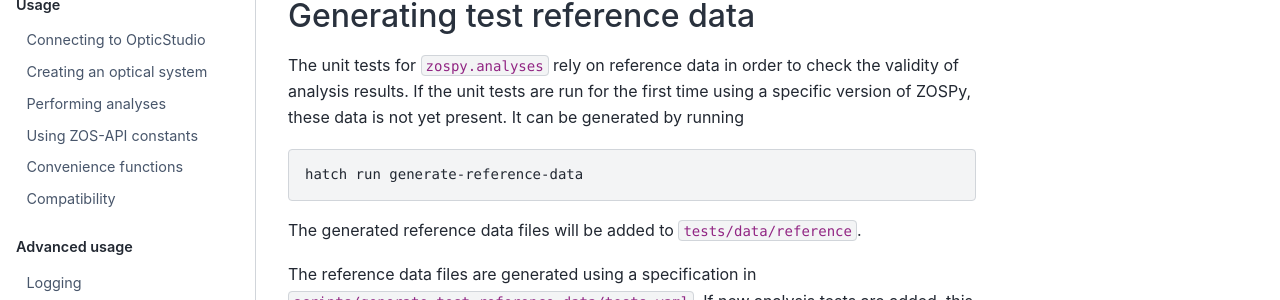
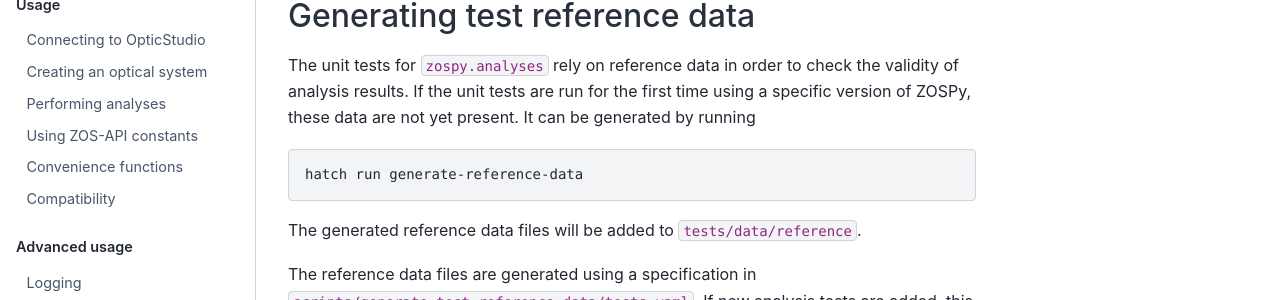
Before and after one commit to MREYE-LUMC/ZOSPy, a Sphinx documentation site: the page built from docs/contributing/unit_tests.md, in a window 1280 px wide and 900 px high, scrolled down 1142 px. Shown: the part 205-505 px from the top of the window. Built offline with Sphinx 7.4.7 and the Sphinx Book theme 1.1.4, drawn with Linux system fonts in a browser that asks for light colours; pages that are not in the unit, such as notebooks, are missing from menus.

````diff
--- a/docs/conf.py
+++ b/docs/conf.py
@@ -4,6 +4,7 @@
 # https://www.sphinx-doc.org/en/master/usage/configuration.html
 
 import importlib.metadata
+from datetime import datetime
 from pathlib import Path
 from shutil import copytree
 
@@ -11,7 +12,7 @@ from shutil import copytree
 # https://www.sphinx-doc.org/en/master/usage/configuration.html#project-information
 
 project = "ZOSPy"
-copyright = "2023-2025, Jan-Willem M. Beenakker, Luc van Vught, Corné Haasjes"  # noqa: A001
+copyright = f"2023-{datetime.now().year}, Jan-Willem M. Beenakker, Luc van Vught, Corné Haasjes"  # noqa: A001, DTZ005
 author = "Jan-Willem M. Beenakker, Luc van Vught, Corné Haasjes"
 
 # -- General configuration ---------------------------------------------------
@@ -42,7 +43,6 @@ html_theme_options = {
     "use_repository_button": True,
 }
 
-
 # -- Options for Sphinx autodoc and numpydoc ---------------------------------
 # https://www.sphinx-doc.org/en/master/usage/extensions/autodoc.html#configuration
 # https://numpydoc.readthedocs.io/en/latest/install.html
@@ -63,7 +63,6 @@ numpydoc_show_inherited_class_members = {
     "zospy.analyses.base.AnalysisResult": False,
     "zospy.analyses.base.OnComplete": False,
 }
-
 
 # -- Options for nbsphinx (example notebooks) --------------------------------
 # https://nbsphinx.readthedocs.io/
--- a/docs/contributing/unit_tests.md
+++ b/docs/contributing/unit_tests.md
@@ -42,7 +42,7 @@ Running the tests with hatch also ensures that the package can be properly insta
 ## Generating test reference data
 
 The unit tests for `zospy.analyses` rely on reference data in order to check the validity of analysis results.
-If the unit tests are run for the first time using a specific version of ZOSPy, these data is not yet present.
+If the unit tests are run for the first time using a specific version of ZOSPy, these data are not yet present.
 It can be generated by running
 
 ```shell
````
